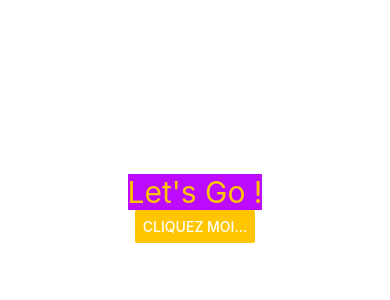
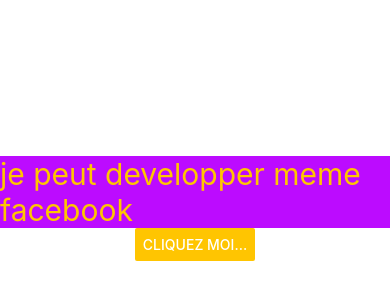
Before and after one commit to etemesgen/MOVIESANDME, a React Native app: screen / in a window 390 px wide. Shown: the part 214-514 px from the top of the page. Built offline with nearby package versions, Linux system fonts and the light colour scheme.

Commit message:
Just some text edited

```diff
--- a/App.js
+++ b/App.js
@@ -5,7 +5,7 @@
 export default function App() {
   return (
     <View style={styles.container}>
-      <Text style={[styles.firstText]}>Let's Go !</Text>
+      <Text style={[styles.firstText]}>je peut developper meme facebook </Text>
       <Button
         buttonStyle={styles.button}
         title="Cliquez moi..."
```
